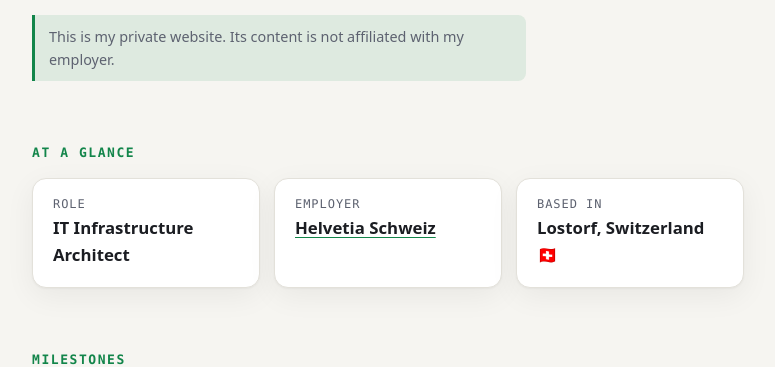
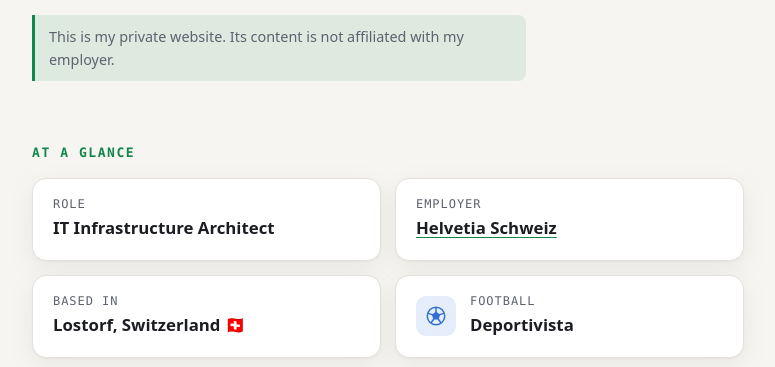
Before and after one commit to eloy83/eloy83.github.io, a plain HTML site: page index.html in a window 1280 px wide. Shown: the part 444-811 px from the top of the page, without its empty margins (252-1027 px from the left). Drawn offline with Linux system fonts and the light colour scheme.

Commit message:
Kachel "Deportivista" in Kurz & knapp
Co-Authored-By: Claude Opus 5.5 <noreply@anthropic.com>
Claude-Session: https://claude.ai/code/session_01RGRojANHLeWkjBY2Pv2Vst

```diff
--- a/index.html
+++ b/index.html
@@ -95,7 +95,7 @@
       font: 600 13px var(--mono); text-transform: uppercase; letter-spacing: .12em;
       color: var(--accent); margin: 0 0 18px;
     }
-    .facts { display: grid; grid-template-columns: repeat(auto-fit, minmax(200px, 1fr)); gap: 14px; }
+    .facts { display: grid; grid-template-columns: repeat(auto-fit, minmax(240px, 1fr)); gap: 14px; }
     .fact {
       background: var(--surface); border: 1px solid var(--line); border-radius: 14px;
       padding: 18px 20px; box-shadow: var(--shadow);
@@ -103,6 +103,12 @@
     .fact .k { font: 12px var(--mono); color: var(--muted); text-transform: uppercase; letter-spacing: .08em; }
     .fact .v { font-size: 1.05rem; font-weight: 600; margin-top: 4px; }
     .fact .v a { text-decoration-color: var(--accent); text-underline-offset: 3px; }
+    .fact.has-ico { display: flex; align-items: center; gap: 14px; }
+    .fact .ico {
+      flex: none; width: 40px; height: 40px; border-radius: 10px; display: grid; place-items: center;
+      background: var(--edu-soft); color: var(--edu);
+    }
+    .fact .ico svg { width: 22px; height: 22px; }
 
     .timeline { list-style: none; margin: 0; padding: 0; border-left: 2px solid var(--line); }
     .timeline li { position: relative; padding: 0 0 22px 24px; }
@@ -231,6 +237,13 @@ Eloy Castro
           <div class="fact">
             <div class="k"><span class="de">Wohnort</span><span class="en">Based in</span><span class="es">Residencia</span></div>
             <div class="v"><span class="de">Lostorf, Schweiz 🇨🇭</span><span class="en">Lostorf, Switzerland 🇨🇭</span><span class="es">Lostorf, Suiza 🇨🇭</span></div>
+          </div>
+          <div class="fact has-ico">
+            <span class="ico"><svg viewBox="0 0 24 24" aria-hidden="true" fill="none" stroke="currentColor" stroke-width="1.6" stroke-linejoin="round"><circle cx="12" cy="12" r="9.5"/><path d="M12 8.2l3.6 2.6-1.4 4.2H9.8l-1.4-4.2z" fill="currentColor"/><path d="M12 8.2V2.5M15.6 10.8l5.3-1.9M14.2 15l3.3 4.6M9.8 15l-3.3 4.6M8.4 10.8L3.1 8.9"/></svg></span>
+            <div>
+              <div class="k"><span class="de">Fussball</span><span class="en">Football</span><span class="es">Fútbol</span></div>
+              <div class="v">Deportivista</div>
+            </div>
           </div>
         </div>
       </section>
```
